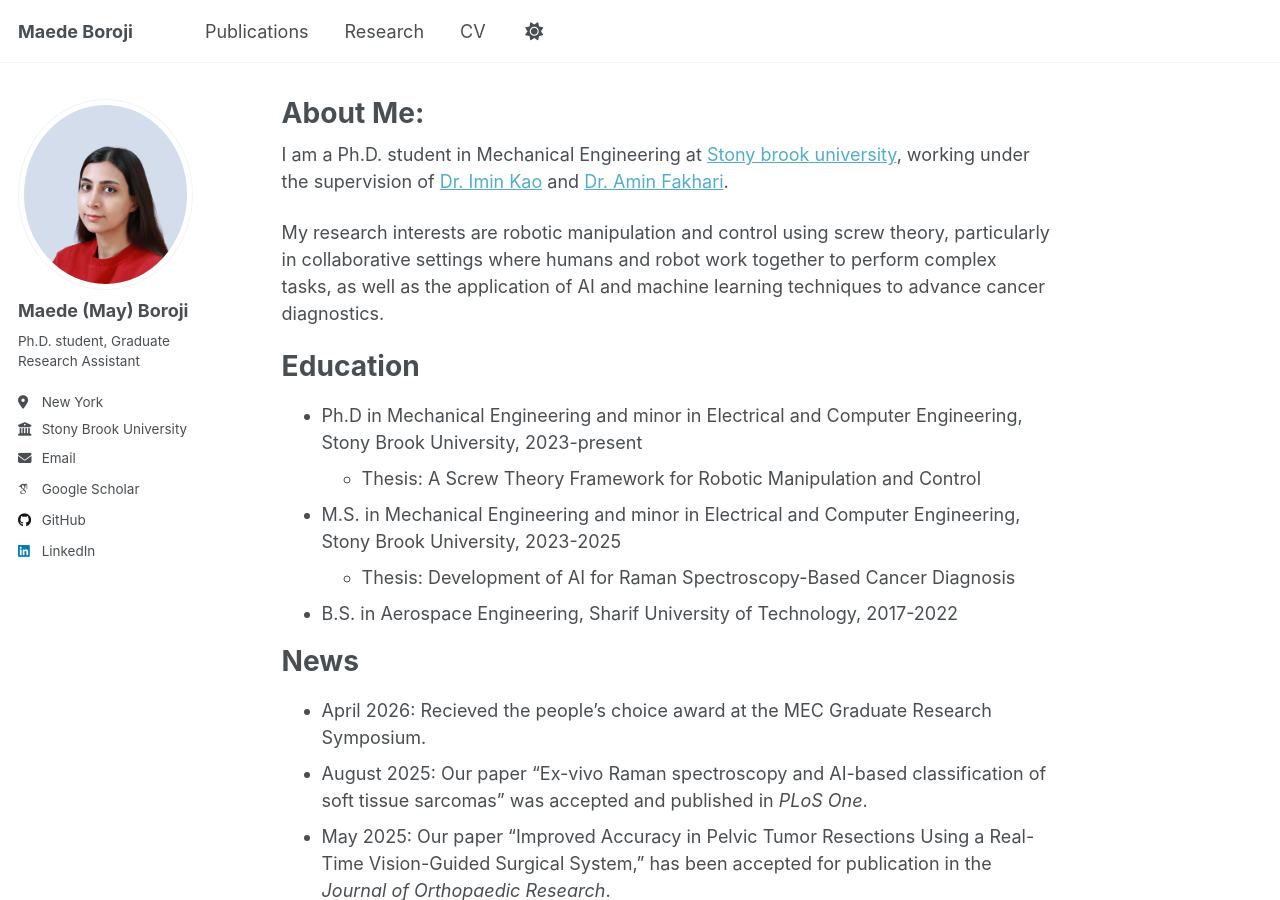
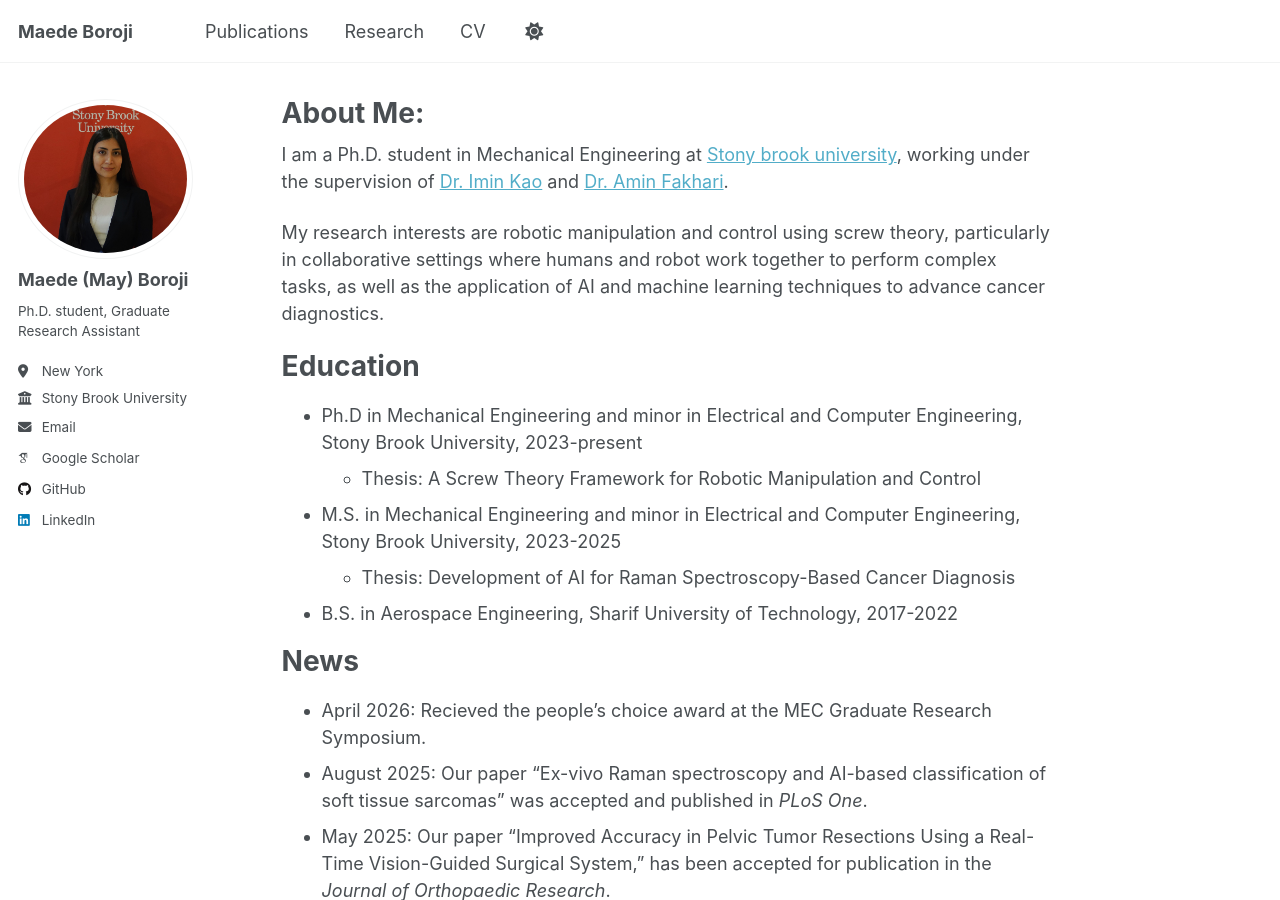
Before and after one commit to MahiBoroji/MahiBoroji.github.io, a Jekyll site: the page built from _pages/about.md, in a window 1280 px wide and 900 px high. Built offline with Jekyll 4.4.1, drawn with Linux system fonts in a browser that asks for light colours; some web fonts are replaced.

Commit message:
Update  avatar image

```diff
--- a/_config.yml
+++ b/_config.yml
@@ -22,7 +22,7 @@ repository               : "MahiBoroji/MahiBoroji.github.io"
 #               Additional customization can be done by editing /_includes/author-profile.html
 author:
   # Biographic information
-  avatar           : "MaedeBoroji.jpg"
+  avatar           : "MaedeBoroji_V2.jpg"
   name             : "Maede (May) Boroji"
   pronouns         : # example: "she/her"
   bio              : "Ph.D. student, Graduate Research Assistant"
```
